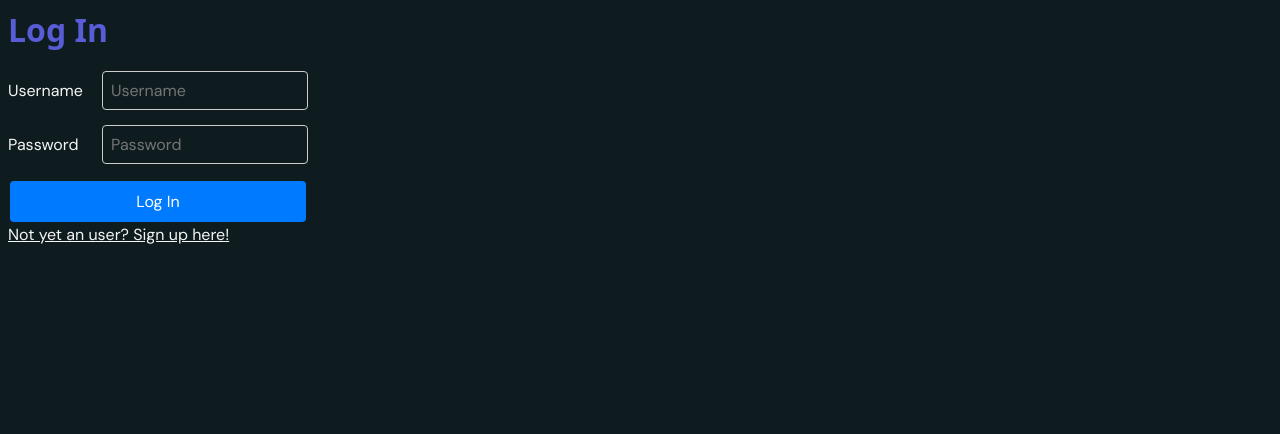
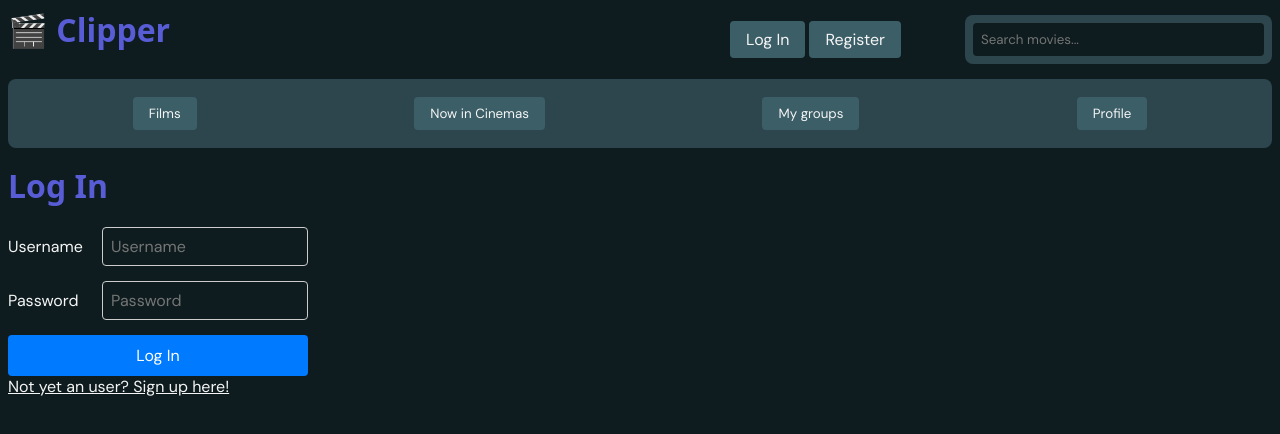
Before and after one commit to websivu-projekti/movie-website-project, a React (Create React App) app in the folder frontend/: page /login in a window 1280 px wide. Shown: the top 434 px of the page. Built offline with nearby package versions, Linux system fonts and the light colour scheme; a web font is replaced by a local one.

Commit message:
Header tehty omaksi komponentiksi, lisätty sivuille

```diff
--- /dev/null
+++ b/frontend/src/components/header.jsx
@@ -0,0 +1,37 @@
+import { useNavigate } from "react-router-dom"
+
+export default function Header(){
+    const navigate = useNavigate()
+    const sections = [
+        { label: "Films", path: "/films" },
+        { label: "Now in Cinemas", path: "/cinema" },
+        { label: "My groups", path: "/groups" },
+        { label: "Profile", path: "/profile" }
+    ]
+    return(
+        <>
+            <header>
+                <a href="/" class="title">🎬 Clipper</a>
+                <div class="loginBar">
+                    <a href="/login" class="loginBtn">Log In</a>
+                    <a href="/signup" class="registerBtn">Register</a>
+                </div>
+                <div class="searchBox">
+                    <input type="text" placeholder="Search movies..." class="searchInput" />
+                </div>
+            </header>
+            <div class="buttonBox">
+                {sections.map(section => (
+                    <button
+                        key={section.label}
+                        className="menuButton"
+                        onClick={() => navigate(section.path)}
+                    >
+                        {section.label}
+                    </button>
+                ))}
+            </div>
+        </>
+
+    )
+}
--- a/frontend/src/index.css
+++ b/frontend/src/index.css
@@ -32,11 +32,12 @@ header {
 }
 
 .title{
-    font-size: 3em;
+    font-size: 5em;
     font-family: var(--title-font);
     grid-area: title;
     color: var(--blue-acc1);
     margin: 0px;
+    text-decoration: none;
 }
 
 .searchBox{
@@ -73,7 +74,7 @@ header {
     margin: auto;
 }
 
-button{
+.loginBtn, .registerBtn, .menuButton{
     margin: 2px;
     padding: 0.5rem 1rem;
     background-color: var(--bg-acc2);
@@ -81,13 +82,14 @@ button{
     border: none;
     border-radius: 4px;
     cursor: pointer;
+    text-decoration: none;
 }
 
-button:hover{
+.loginBtn:hover, .registerBtn:hover, .menuButton:hover{
     outline: solid var(--green-acc2) 2px;
 }
 
-button:active{
+.loginBtn:active, .registerBtn:active, .menuButton:active{
     color: var(--text-col2);
     background-color: var(--green-acc1);
 }
@@ -107,6 +109,7 @@ button:active{
     min-width: 80px;
 }
 
+/* Breakpoints */
 @media only screen and (max-width: 740px){
     .container{
         display: grid;
--- a/frontend/src/pages/EditProfile.jsx
+++ b/frontend/src/pages/EditProfile.jsx
@@ -1,5 +1,6 @@
 import React, { useState } from "react";
-import "./EditProfile.css";
+import "../EditProfile.css";
+import Header from '../components/header.jsx'
 
 function SignUp() {
   const [username, setUsername] = useState("")
@@ -13,6 +14,7 @@ function SignUp() {
 
   return (
     <div className="container">
+      <Header/>
       <h1 className="title">Edit Profile</h1>
       <div className="row">
         <div className="column">
@@ -92,83 +94,3 @@ function SignUp() {
 }
 
 export default SignUp;
-
-  /*const styles = {
-    container: {
-      display: "flex",
-      flexDirection: "column",
-      alignItems: "center",
-      justifyContent: "flex-start",
-      minHeight: "100vh",
-      paddingTop: "50px",
-      fontFamily: "Arial, sans-serif",
-    },
-    title: {
-      fontSize: "2rem",
-      marginBottom: "20px",
-      fontWeight: "bold",
-    },
-
-    row: {
-      display: "flex",
-      justifyContent: "center",
-      alignItems: "flex-start",
-      gap: "100px",
-      width: "100%",
-      maxWidth: "800px",
-    },
-    column: {
-      flex: 1,
-      padding: "20px",
-      textAlign: "start",
-    },
-    image: {
-      width: "150px",
-      height: "150px",
-      objectFit: "cover",
-    },
-    imageContainer: {
-      width: "250px",
-      height: "250px",
-      backgroundColor: "#e0e0e0",
-      display: "flex",
-      justifyContent: "center",
-      alignItems: "center",
-      overflow: "hidden",
-      textAlign: "center",
-      borderRadius: "8px",
-      border: "8px solid #ccc",
-    },
-    form: {
-      display: "flex",
-      flexDirection: "column",
-      gap: "15px",
-      width: "300px",
-    },
-    field: {
-      display: "flex",
-      flexDirection: "row",
-      alignItems: "center",
-    },
-    label: {
-      width: "200px",
-      fontSize: "1rem",
-    },
-    input: {
-      flex: 1,
-      padding: "8px",
-      fontSize: "1rem",
-      color: "#000",
-      border: "1px solid #ccc",
-      borderRadius: "4px",
-    },
-    button: {
-      padding: "10px",
-      fontSize: "1rem",
-      backgroundColor: "#007BFF",
-      color: "#fff",
-      border: "none",
-      cursor: "pointer",
-      borderRadius: "4px",
-    },
-  };*/
--- a/frontend/src/pages/Home.jsx
+++ b/frontend/src/pages/Home.jsx
@@ -1,8 +1,8 @@
 import React, { useEffect, useState } from "react"
 import "../index.css"
+import Header from '../components/header.jsx'
 
 function Home() {
-  const sections = ["Films", "Now in Cinemas", "My groups", "Profile"]
   const [movies, setMovies] = useState([])
   const [loading, setLoading] = useState(true)
 
@@ -25,21 +25,7 @@ function Home() {
 
   return (
     <div class="container">
-     <header>
-        <h1 class="title">🎬 Clipper</h1>
-        <div class="loginBar">
-          <button class="loginBtn">Log In</button>
-          <button class="registerBtn">Register</button>
-        </div>
-        <div class="searchBox">
-          <input type="text" placeholder="Search movies..." class="searchInput" />
-        </div>
-      </header>
-      <div class="buttonBox">
-        {sections.map(section => (
-          <button key={section} class="menuButton">{section}</button>
-        ))}
-      </div>
+     <Header/>
 
       {loading
         ? <p>Ladataan elokuvia...</p>
--- a/frontend/src/pages/Login.js
+++ b/frontend/src/pages/Login.js
@@ -1,6 +1,7 @@
 import React, { useState } from "react"
 import { Link } from "react-router-dom"
-/*import "./Login.css"*/
+import "../index.css"
+import Header from '../components/header.jsx'
 
 function Login() {
   const [username, setUsername] = useState("")
@@ -13,6 +14,7 @@ function Login() {
 
   return (
     <div className="container">
+      <Header/>
       <h1 className="title">Log In</h1>
       <form className="form" onSubmit={handleSubmit}>
         <div className="field">
--- a/frontend/src/pages/Signup.js
+++ b/frontend/src/pages/Signup.js
@@ -1,6 +1,7 @@
 import React, { useState } from "react"
 import { Link } from "react-router-dom"
-/*import "./Login.css"*/
+import "../index.css"
+import Header from '../components/header.jsx'
 
 function SignUp() {
   const [username, setUsername] = useState("")
@@ -14,6 +15,7 @@ function SignUp() {
 
   return (
     <div className="container">
+      <Header/>
       <h1 className="title">Sign Up</h1>
       <form className="form" onSubmit={handleSubmit}>
         <div className="field">
```
Also changed, not shown: frontend/src/EditProfile.css (renamed from frontend/src/pages/EditProfile.css, +0 -10 lines).
